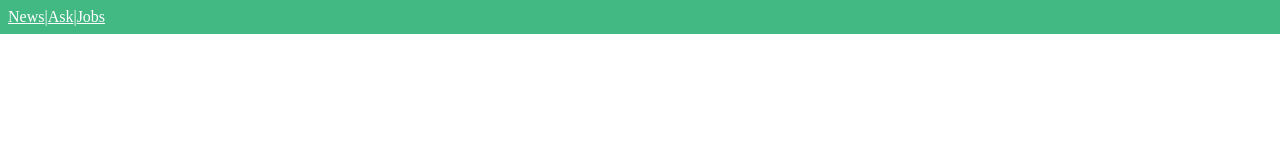
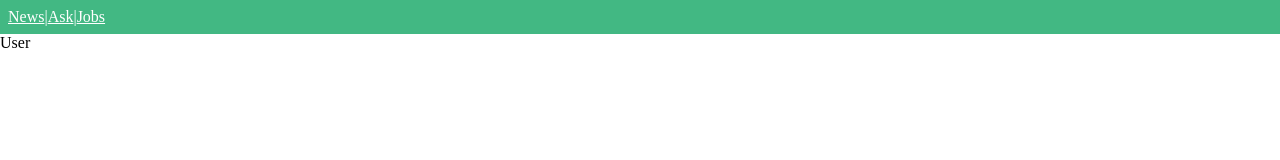
Before and after one commit to devbattery/vue-news, a Vue app: page /user/1 in a window 1280 px wide. Shown: the top 160 px of the page. Built offline with nearby package versions, Linux system fonts and the light colour scheme.

Commit message:
Feat(라우터 실전): 동적 라우트 매칭 원리 및 적용

```diff
--- a/src/routes/index.js
+++ b/src/routes/index.js
@@ -30,7 +30,7 @@ export const router = new VueRouter({
       component: JobsView,
     },
     {
-      path: "/user",
+      path: "/user/:id",
       component: UserView,
     },
     {
--- a/src/views/NewsView.vue
+++ b/src/views/NewsView.vue
@@ -2,7 +2,12 @@
   <div>
     <p v-for="item in this.$store.state.news" :key="item.id">
       <a :href="item.url">{{ item.title }}</a>
-      <small>{{ item.time_ago }} by {{ item.user }}</small>
+      <small
+        >{{ item.time_ago }} by
+        <router-link :to="`/user/${item.user}`">{{
+          item.user
+        }}</router-link></small
+      >
     </p>
   </div>
 </template>
--- a/src/views/UserView.vue
+++ b/src/views/UserView.vue
@@ -1,5 +1,5 @@
 <template>
-  <div></div>
+  <div>User</div>
 </template>
 
 <script>
```
